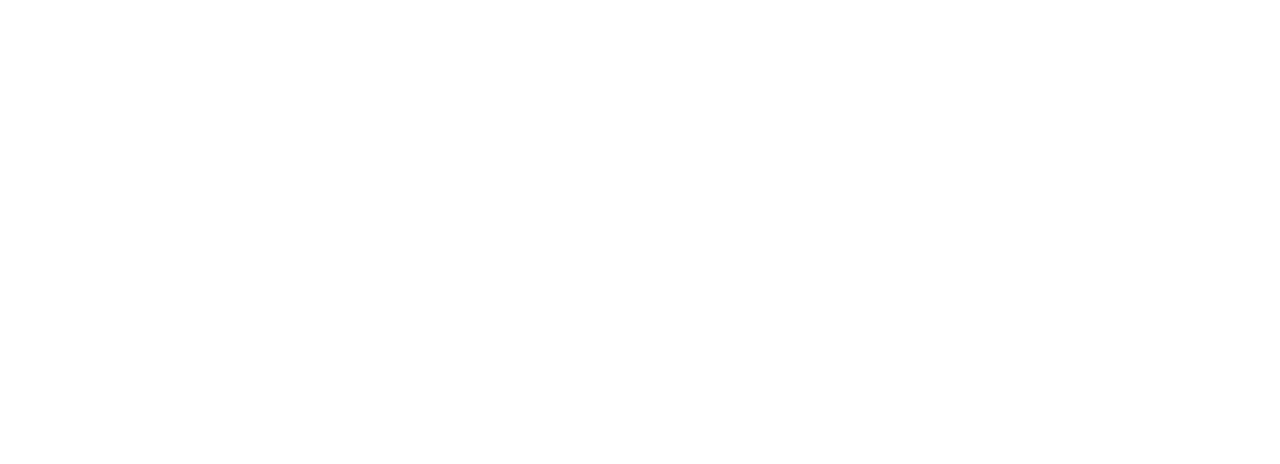
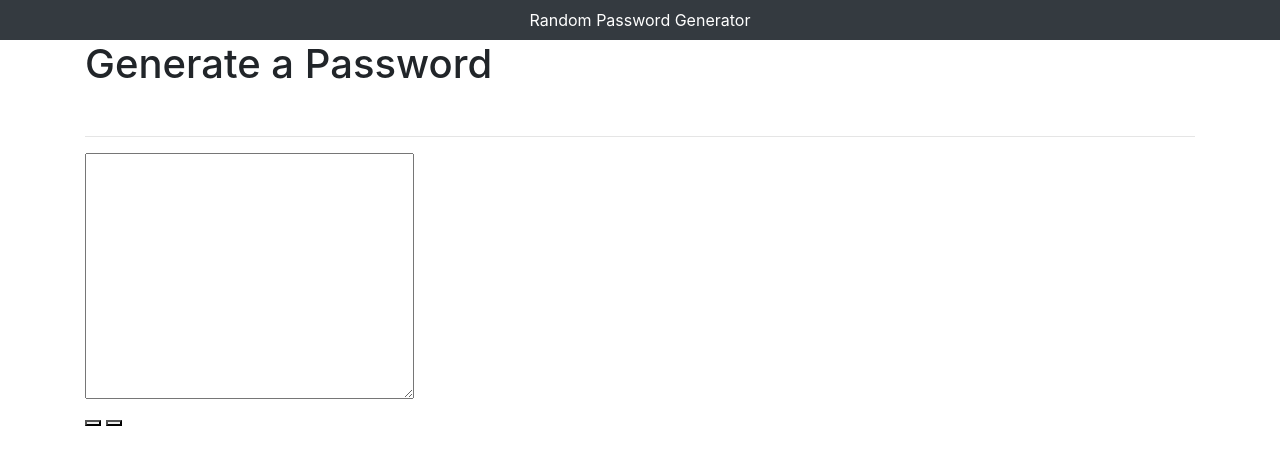
Before and after one commit to mekditd/Js-Password-Generator.github.io, a plain HTML site: page index.html in a window 1280 px wide. Drawn offline with nearby package versions, Linux system fonts and the light colour scheme.

Commit message:
modified the index to create the html body

```diff
--- a/index.html
+++ b/index.html
@@ -1,15 +1,30 @@
 <!DOCTYPE html>
 <html lang="en">
+
 <head>
     <meta charset="UTF-8">
     <meta name="viewport" content="width=device-width, initial-scale=1.0">
     <meta http-equiv="X-UA-Compatible" content="ie=edge">
-    <link rel="stylesheet" href="https://stackpath.bootstrapcdn.com/bootstrap/4.4.1/css/bootstrap.min.css" integrity="sha384-Vkoo8x4CGsO3+Hhxv8T/Q5PaXtkKtu6ug5TOeNV6gBiFeWPGFN9MuhOf23Q9Ifjh" crossorigin="anonymous">
+    <link rel="stylesheet" href="https://stackpath.bootstrapcdn.com/bootstrap/4.4.1/css/bootstrap.min.css"
+        integrity="sha384-Vkoo8x4CGsO3+Hhxv8T/Q5PaXtkKtu6ug5TOeNV6gBiFeWPGFN9MuhOf23Q9Ifjh" crossorigin="anonymous">
 
     <title>Random Password Generator</title>
     <link rel="stylesheet" href="style.css">
 </head>
+
 <body>
+    <nav class="navbar navbar-dark bg-dark fa-align-justify text-white justify-content-center">
+        Random  Password Generator
+    </nav>
+    <div class="container">
+        <h1>Generate a Password</h1><br>
+        <hr>
+        <textarea name="" id="" cols="30" rows="10"></textarea><br>
+        <button aria-placeholder="Generate Password"></button>
+        <button aria-placeholder="Copy to Clipboard"></button>
+
+    </div>
 
 </body>
+
 </html>
```
